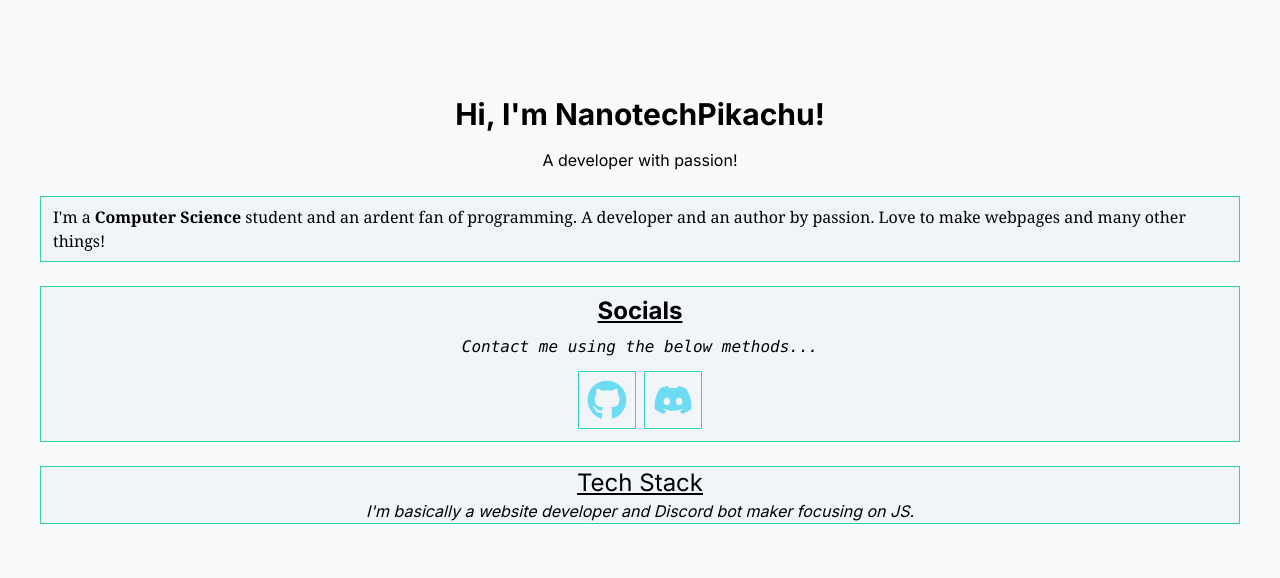
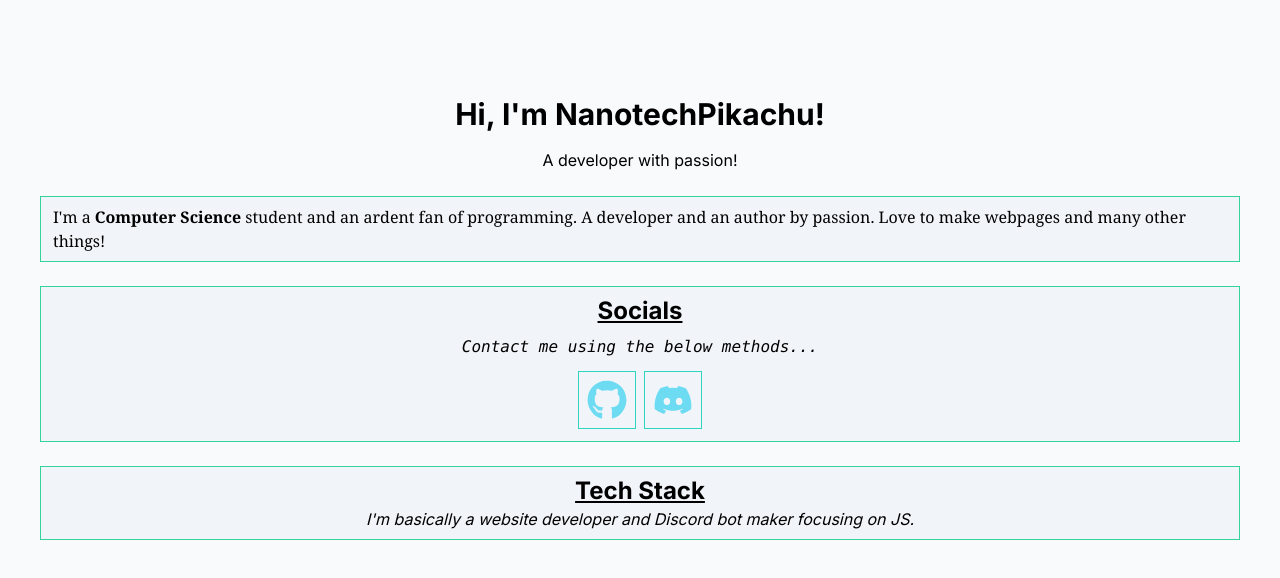
Before and after one commit to NanotechPikachu/Portfolio, a Next.js app: page / in a window 1280 px wide. Shown: the top 578 px of the page. Built offline with nearby package versions, Linux system fonts and the light colour scheme.

Commit message:
Update TechStack.jsx

```diff
--- a/src/components/TechStack.jsx
+++ b/src/components/TechStack.jsx
@@ -2,11 +2,13 @@ export default function TechStack() {
   return (
     <>
     <div className="mr-2 ml-2 mt-6 border dark:border-emerald-600 border-emerald-400 dark:bg-[#2E3532] bg-slate-100">
-    <h2 className="text-center dark:text-white text-black underline text-xl md:text-2xl">Tech Stack</h2>
+    <div className="mt-2 mr-2 ml-2 mb-2">
+    <h2 className="text-center dark:text-white text-black underline text-xl md:text-2xl"><b>Tech Stack</b></h2>
     <p className="text-center text-black dark:text-slate-50 text-sm md:text-base"><i>
 I&apos;m basically a website developer and Discord bot maker focusing on JS.
     </i></p>
     </div>
+    </div>
     </>
   )
 }
```
